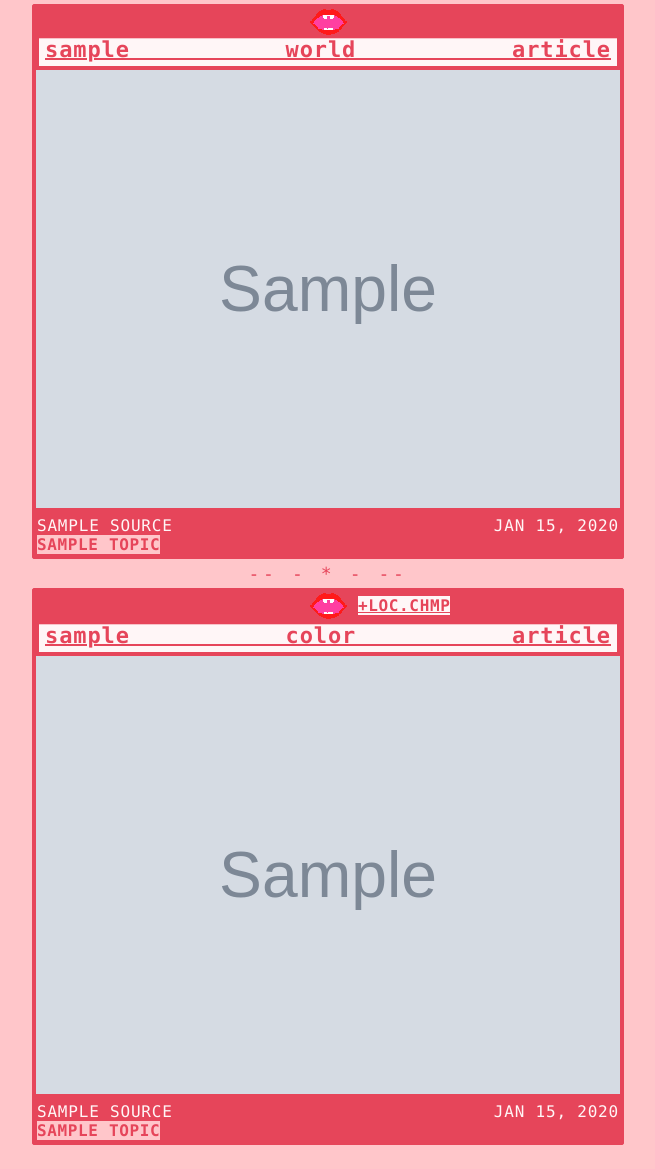
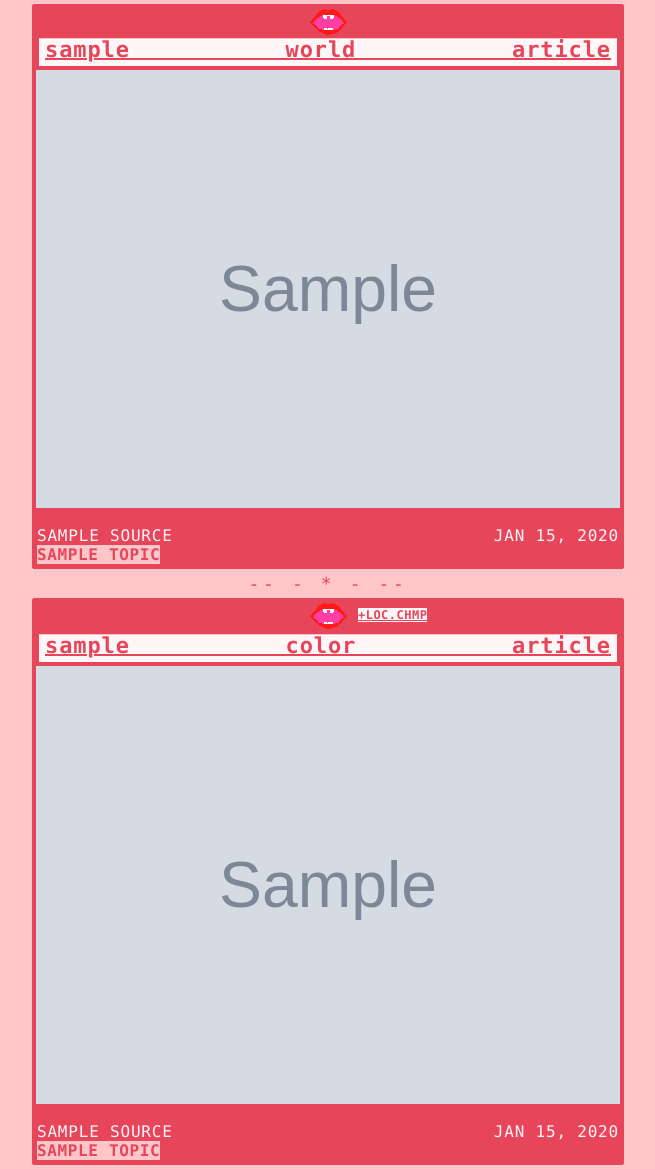
Before and after one commit to botica/newschomp, a Django app: template newschomp/chomp/templates/chomp/home.html in a window 1280 px wide. Shown: the whole page, without its empty margins (312-967 px from the left). Before the commit the page ends 1145 px from the top, so only its background shows below. Run offline with Django 5.2, Linux system fonts and the light colour scheme; the template is opened without the code that fills it: most values are stand-ins (such as "Sample title", 1, 10 or a date in 2020); grey boxes marked "Sample" are stand-in pictures; data that the repository does not hold is empty.

Commit message:
edit padding for front design

```diff
--- a/newschomp/chomp/static/chomp/css/style.css
+++ b/newschomp/chomp/static/chomp/css/style.css
@@ -82,7 +82,7 @@ body {
     position: absolute;
     left: calc(50% + 30px);
     font-family: "SF Mono", "Consolas", "Monaco", "Menlo", monospace;
-    font-size: 16px;
+    font-size: 12px;
     font-weight: 600;
     text-transform: uppercase;
     letter-spacing: 0.04em;
@@ -164,6 +164,9 @@ ul {
     padding: 0px 0 0;
     background: var(--red);
     margin: 0;
+    padding-left: 20px;
+    padding-right: 20px;
+    padding-top: 10px;
     width: 100%;
 }
 
@@ -174,7 +177,8 @@ ul {
     line-height: 1.8;
     color: var(--red);
     background: var(--cream-light);
-    padding: 0px 0px;
+    padding-left: 3px;
+    padding-right: 3px; /* left and right space gives the white background a bit of room on the horizontel edges*/
     margin: 0;
     text-transform: uppercase;
     letter-spacing: 0.02em;
```
